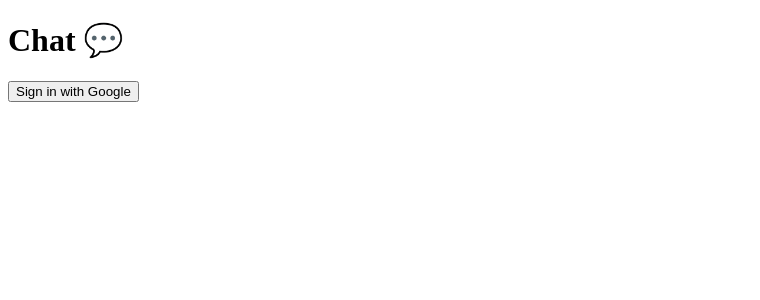
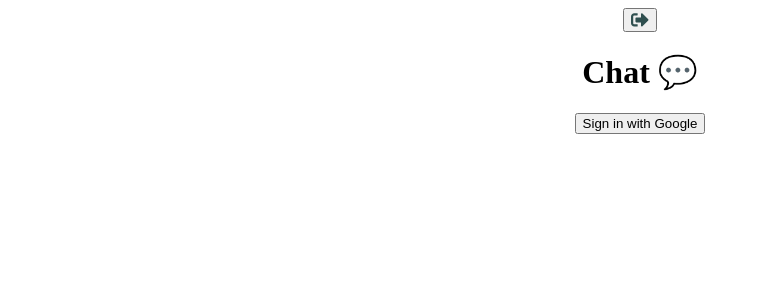
Before and after one commit to thaberl13/chat-app, a React (Create React App) app: page / in a window 1280 px wide. Shown: the top 300 px of the page, without its empty margins (0-760 px from the left). Built offline with nearby package versions, Linux system fonts and the light colour scheme; no server answers.

Commit message:
added font awesome icons

```diff
--- a/package.json
+++ b/package.json
@@ -3,6 +3,10 @@
   "version": "0.1.0",
   "private": true,
   "dependencies": {
+    "@fortawesome/fontawesome-free": "^5.15.1",
+    "@fortawesome/fontawesome-svg-core": "^1.2.32",
+    "@fortawesome/free-solid-svg-icons": "^5.15.1",
+    "@fortawesome/react-fontawesome": "^0.1.11",
     "@testing-library/jest-dom": "^4.2.4",
     "@testing-library/react": "^9.3.2",
     "@testing-library/user-event": "^7.1.2",
--- a/public/index.html
+++ b/public/index.html
@@ -2,7 +2,7 @@
 <html lang="en">
   <head>
     <meta charset="utf-8" />
-    <link rel="icon" href="%PUBLIC_URL%/favicon.ico" />
+    <link rel="icon" href="https://kcimgdnicholahumphreys.files.wordpress.com/2016/10/pixel-speech-bubble-favicon.png" />
     <meta name="viewport" content="width=device-width, initial-scale=1" />
     <meta name="theme-color" content="#000000" />
     <meta
@@ -24,7 +24,7 @@
       work correctly both with client-side routing and a non-root public URL.
       Learn how to configure a non-root public URL by running `npm run build`.
     -->
-    <title>React App</title>
+    <title>Chat-App</title>
   </head>
   <body>
     <noscript>You need to enable JavaScript to run this app.</noscript>
--- a/src/App.css
+++ b/src/App.css
@@ -1,5 +1,7 @@
 .App {
-  text-align: left;
+  text-align: center;
+  max-width: 728px;
+  margin: 0 auto;
 }
 
 .App-logo {
@@ -11,14 +13,14 @@
 }
 
 .App-header {
-  background-color: #282c34;
+  /* background-color: #282c34;
   min-height: 100vh;
   display: flex;
   flex-direction: column;
   align-items: center;
   justify-content: center;
   font-size: calc(10px + 2vmin);
-  color: white;
+  color: white; */
 }
 
 .App-link {
--- a/src/App.js
+++ b/src/App.js
@@ -6,8 +6,9 @@ import { useAuthState } from "react-firebase-hooks/auth";
 import { useCollectionData } from "react-firebase-hooks/firestore";
 import SignIn from "../src/Components/SignIn";
 import ChatRoom from "../src/Components/Chatroom";
-import SignOut from "../src/Components/SignOut";
+import NavBar from "../src/Components/NavBar";
 import "firebase/auth";
+import user from './App'
 
 const auth = firebase.auth();
 const firestore = firebase.firestore();
@@ -15,15 +16,15 @@ const firestore = firebase.firestore();
 function App() {
   const [user] = useAuthState(auth);
 
-
+console.log(user)
   return (
     <div className="App">
+      <NavBar/>
       <header>
         <h1>Chat 💬</h1>
       </header>
-
       <section>
-        {user ? <ChatRoom auth={auth} /> : <SignIn user={user} />}
+        {user ? <ChatRoom auth={auth} user={user} /> : <SignIn user={user} />}
       </section>
     </div>
   );
--- a/src/Components/ChatMessage.jsx
+++ b/src/Components/ChatMessage.jsx
@@ -6,11 +6,13 @@ import currentUser from './Chatroom.jsx'
 export default function ChatMessage(props, {auth, currentUser}) {
   const { text, uid, photoUrl } = props.message;
   const messageClass = uid === currentUser ? "sent" : "received";
-
+  console.log(auth)
 
   return (
+
     <div className={`message ${messageClass}`}>
       <img src={photoUrl} />
+  <h4>{auth}</h4>
       <p>{text}</p>
     </div>
   );
--- a/src/Components/Chatroom.jsx
+++ b/src/Components/Chatroom.jsx
@@ -6,8 +6,9 @@ import { useCollectionData } from "react-firebase-hooks/firestore";
 import photoURL from "./ChatMessage";
 import { auth } from "firebase/auth";
 import SignOut from "./SignOut"
+import user from '../App'
 
-export default function Chatroom({ auth }) {
+export default function Chatroom({ auth, user }) {
   const dummy = useRef();
   const firestore = firebase.firestore();
   const messagesRef = firestore.collection("messages");
@@ -36,10 +37,12 @@ export default function Chatroom({ auth }) {
 
   return (
     <main >
+      <div ref={dummy}/>
       <form id="chat-room" onSubmit={sendMessage}>
       {messages &&
         messages.map((msg) => (
           <ChatMessage
+          user={user}
           currentUser={auth.currentUser}
           key={msg.id}
           message={msg}
@@ -54,7 +57,6 @@ export default function Chatroom({ auth }) {
             💬
           </button>
         </form>
-          <SignOut/>
       <span ref={dummy}></span>
     </main>
   );
--- /dev/null
+++ b/src/Components/NavBar.jsx
@@ -0,0 +1,10 @@
+import React from 'react'
+import SignOut from './SignOut'
+
+export default function NavBar() {
+  return (
+    <div>
+      <SignOut/>
+    </div>
+  )
+}
--- a/src/Components/SignOut.jsx
+++ b/src/Components/SignOut.jsx
@@ -3,6 +3,8 @@ import firebase from "firebase";
 import { useEffect, useRef, useState } from "react";
 import { useAuthState } from 'react-firebase-hooks/auth';
 import { useCollectionData } from 'react-firebase-hooks/firestore';
+import { FontAwesomeIcon } from "@fortawesome/react-fontawesome";
+import { faSignOutAlt } from "@fortawesome/free-solid-svg-icons";
 
 
 const auth = firebase.auth();
@@ -11,7 +13,15 @@ const firestore = firebase.firestore();
 export default function SignOut() {
   return (
     <div>
-     <button onClick={() => auth.signOut()}>Sign Out</button>
+      <button onClick={() => auth.signOut()}>
+      <FontAwesomeIcon
+                    type="submit"
+                    icon={faSignOutAlt}
+                    size="lg"
+                    color="darkslategrey"
+                  />
+      </button>
+     {/* <button onClick={() => auth.signOut()}>Sign Out</button> */}
     </div>
   )
 }
--- a/src/index.css
+++ b/src/index.css
@@ -13,15 +13,31 @@ code {
 }
 
 #chat-room{
+  font-size: 1.25rem;
+  color: white;
   border: 1px solid #000000;
   text-align: left;
   border-radius: 10px;
   height: 600px;
   width: 400px;
   flex-flow: wrap;
-  overflow-y: scroll;
+  overflow-y:scroll;
+  background: rgb(58, 58, 58);
 }
 
+
 #send-message-button{
-  /* position: absolute; */
+  width: 20%;
+  background-color: rgb(140, 140, 243);
 }
+
+input{
+  line-height: 1.5;
+  width: 100%;
+  font-size: 1.25rem;
+  background: rgb(50, 50, 50);
+  color: white;
+  outline: none;
+  border: none;
+  padding: 0 10px;
+}
```
Also changed, not shown: 1 other file (tests, documents, lock files or other folders).
